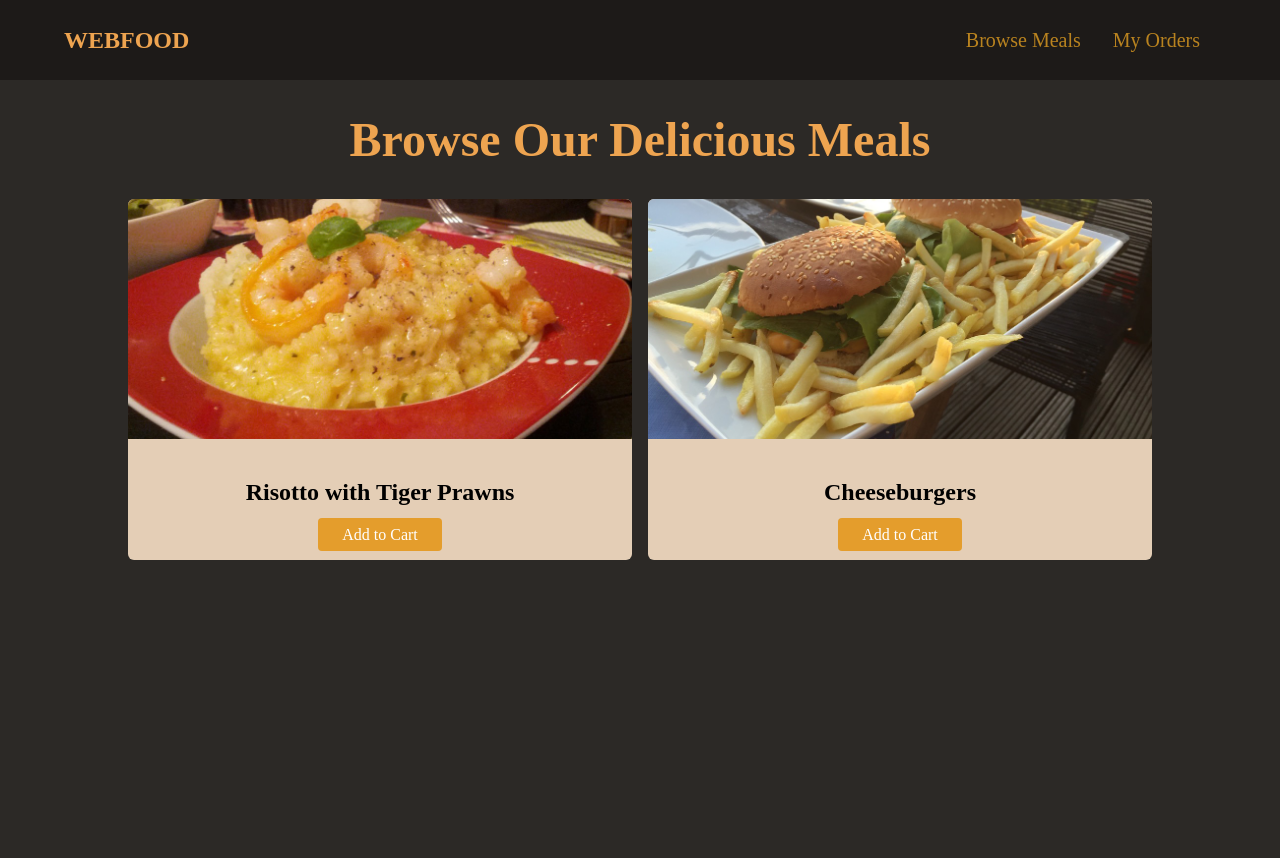
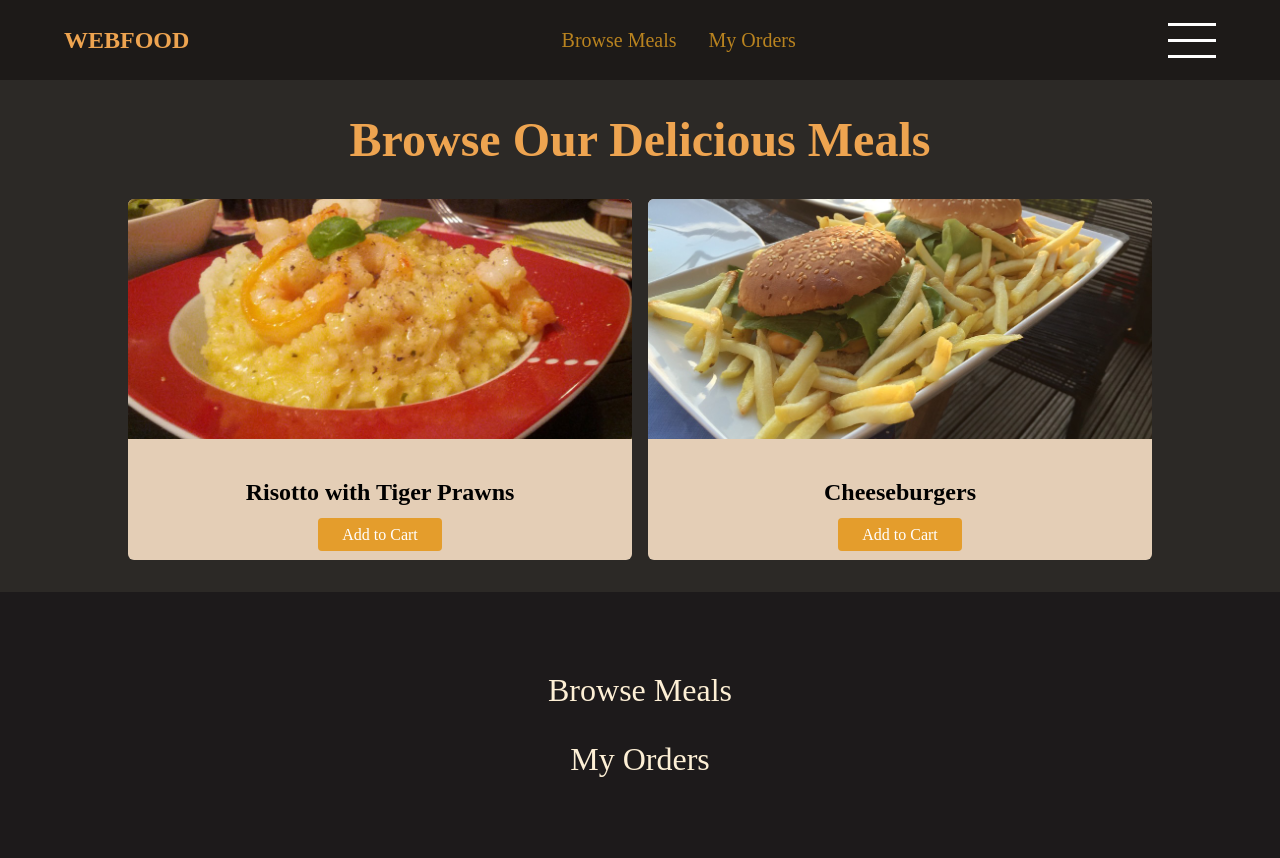
Before and after one commit to jeongsangtae/100day-challenge-responsive, a plain HTML site: page index.html in a window 1280 px wide. Before the commit the page ends 800 px from the top, so only its background shows below. Drawn offline with Linux system fonts and the light colour scheme.

Commit message:
End of Day 23

```diff
--- a/index.html
+++ b/index.html
@@ -25,6 +25,11 @@
           </li>
         </ul>
       </nav>
+      <a href="#side-drawer" class="menu-btn">
+        <span></span>
+        <span></span>
+        <span></span>
+      </a>
     </header>
 
     <main>
@@ -53,5 +58,18 @@
         </ul>
       </section>
     </main>
+
+    <aside id="side-drawer">
+      <nav>
+        <ul>
+          <li>
+            <a href="/">Browse Meals</a>
+          </li>
+          <li>
+            <a href="">My Orders</a>
+          </li>
+        </ul>
+      </nav>
+    </aside>
   </body>
 </html>
--- a/styles.css
+++ b/styles.css
@@ -42,6 +42,47 @@ a {
 
 #main-header nav a:hover {
   color: rgb(228, 163, 44);
+}
+
+.menu-btn {
+  width: 3rem;
+  height: 3rem;
+  display: flex;
+  flex-direction: column;
+  justify-content: space-around;
+}
+
+.menu-btn span {
+  width: 100%;
+  height: 3px;
+  background-color: white;
+}
+
+#side-drawer {
+  width: 100%;
+  height: 100%;
+  background-color: rgb(29, 26, 27);
+  /* position: fixed;
+  top: 0;
+  left: 0; */
+}
+
+#side-drawer ul {
+  list-style: none;
+  margin: 0;
+  padding: 4rem 1rem;
+  display: flex;
+  flex-direction: column;
+  align-items: center;
+}
+
+#side-drawer li {
+  margin: 1rem 0;
+}
+
+#side-drawer a {
+  color: rgb(253, 239, 213);
+  font-size: 2rem;
 }
 
 main h1 {
@@ -91,3 +132,15 @@ main h1 {
 .btn:hover {
   background-color: rgb(221, 134, 34);
 }
+
+@media (max-width: 48rem) {
+  #main-header nav a {
+    display: none;
+  }
+  main h1 {
+    font-size: 1.5rem;
+  }
+  #latest-products ul {
+    grid-template-columns: 100%;
+  }
+}
```
